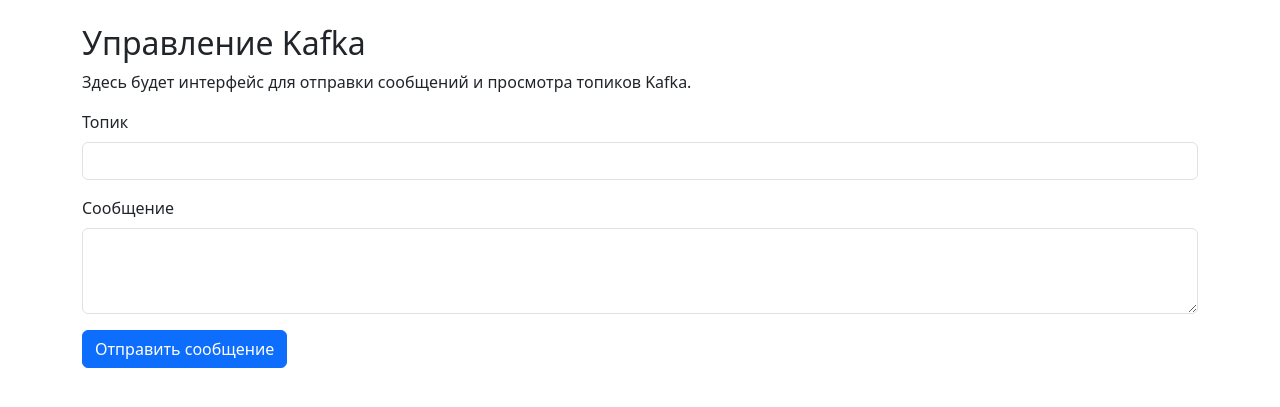
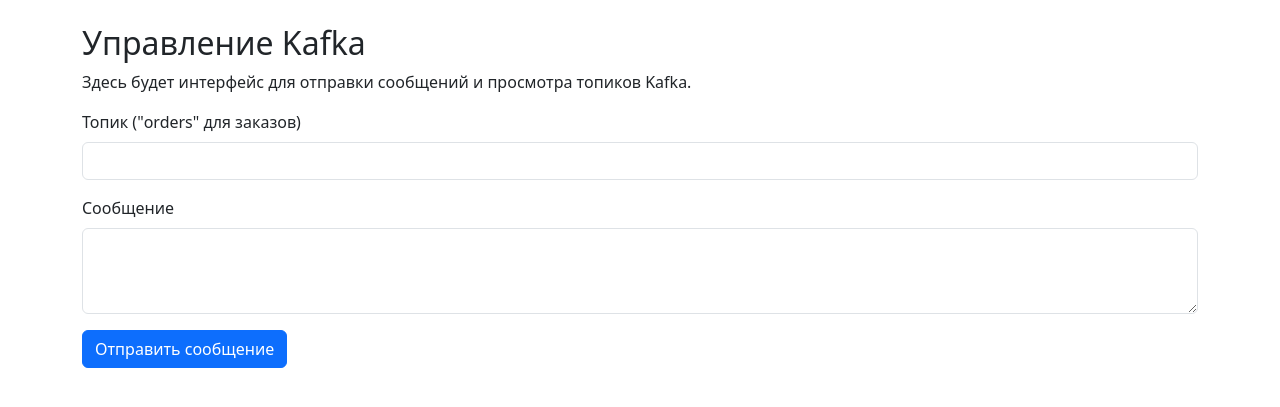
Before and after one commit to sheryshev/shop-project, a Flask app: page /kafka in a window 1280 px wide. Shown: the part 56-463 px from the top of the page. Run offline with Flask 3, Linux system fonts and the light colour scheme; some libraries are stand-ins or nearby versions.

Commit message:
Update kafka.html

```diff
--- a/templates/kafka.html
+++ b/templates/kafka.html
@@ -4,7 +4,7 @@
 
 <form method="post">
   <div class="mb-3">
-    <label for="kafka_topic" class="form-label">Топик</label>
+    <label for="kafka_topic" class="form-label">Топик ("orders" для заказов)</label>
     <input
       type="text"
       class="form-control"
```
